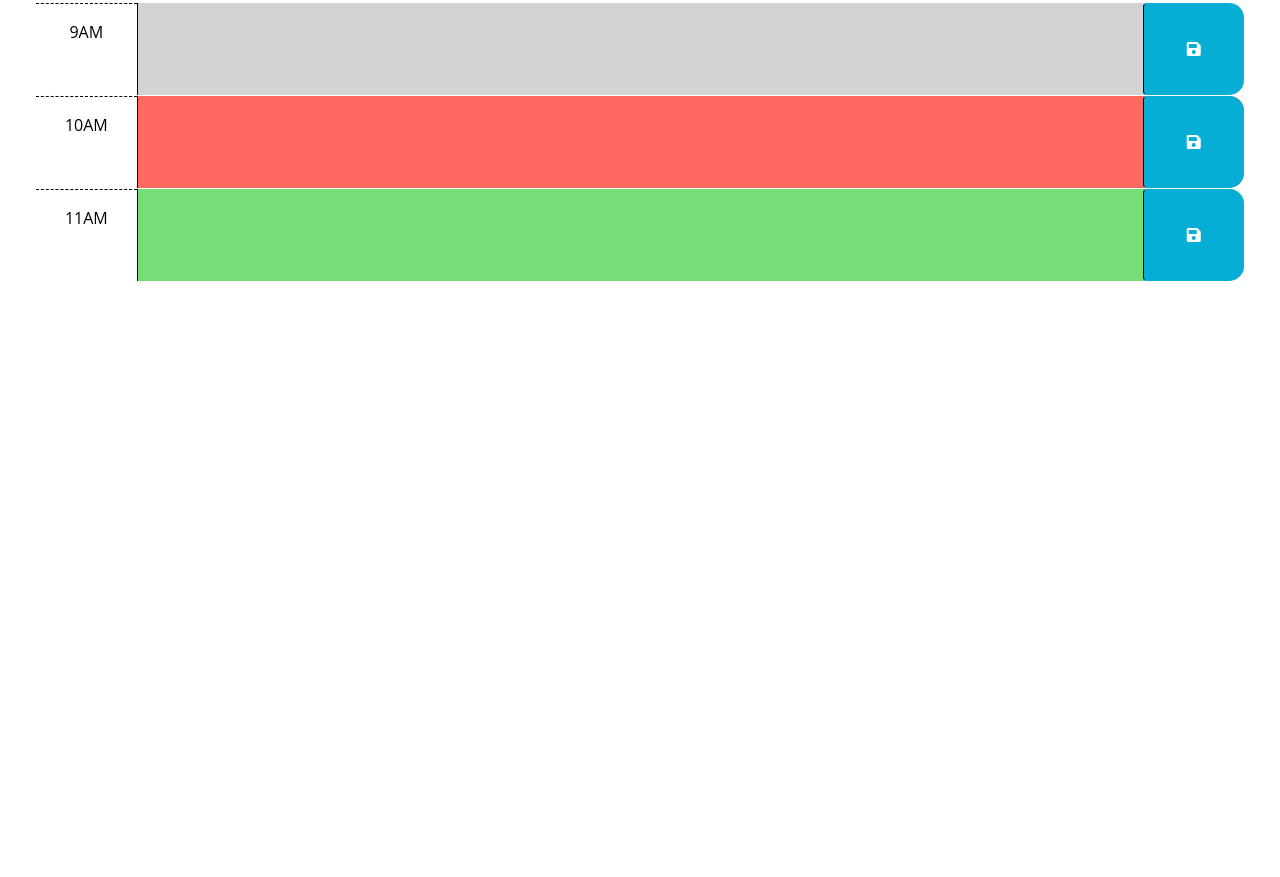
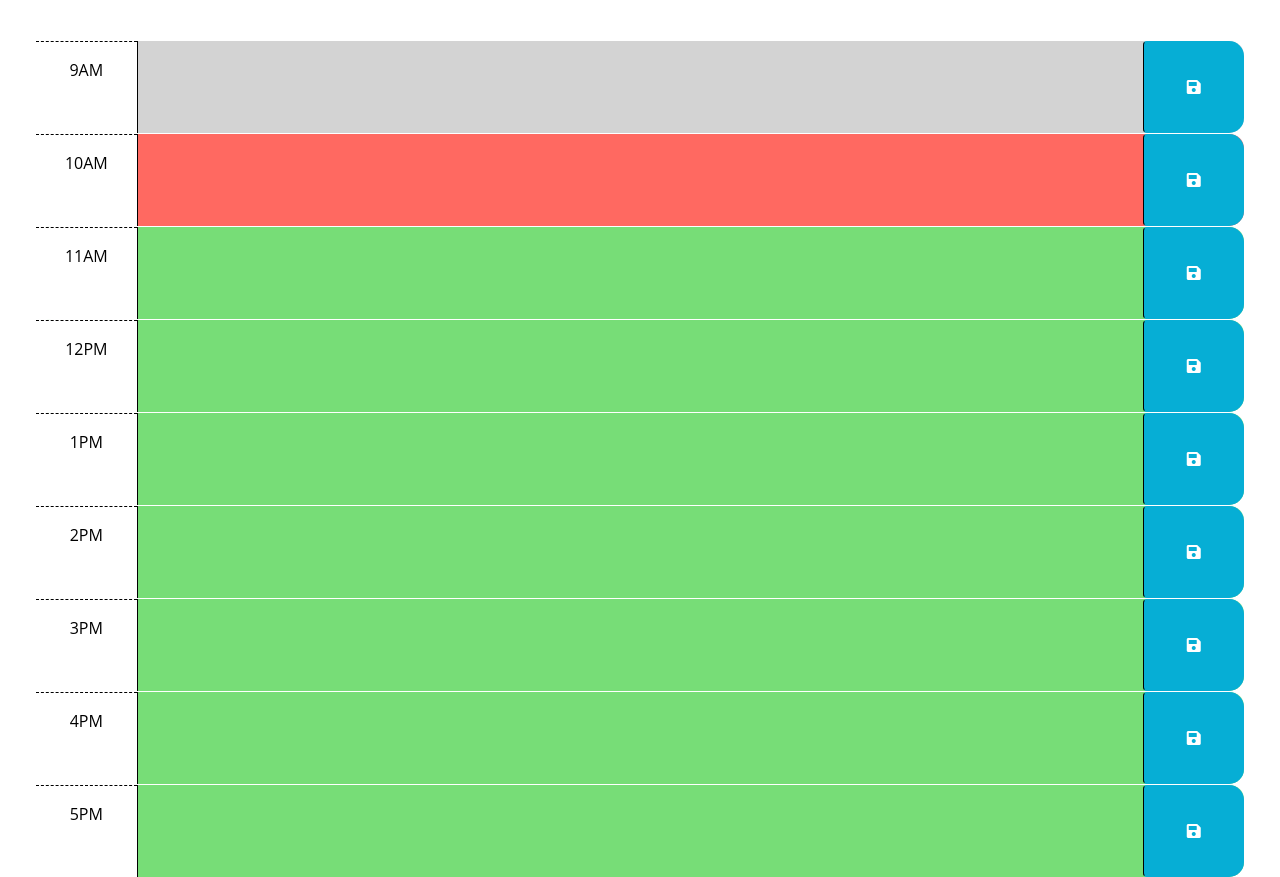
Before and after one commit to c-ramsey/calendarthingy, a plain HTML site: page index.html in a window 1280 px wide. Shown: the part 249-1126 px from the top of the page. Before the commit the page ends 800 px from the top, so only its background shows below. Drawn offline with nearby package versions, Linux system fonts and the light colour scheme; files that its build step writes are made by us from their sources; files whose address does not match are found by name.

Commit message:
display current date in header/added time blocks for remainder of daily schedule

```diff
--- a/dev/script.js
+++ b/dev/script.js
@@ -19,5 +19,14 @@ $(function () {
   // the values of the corresponding textarea elements. HINT: How can the id
   // attribute of each time-block be used to do this?
   //
-  // TODO: Add code to display the current date in the header of the page.
+
+  // Selected page header (jQuery)
+  var pageHeader = $('.display-3');
+  // Declared variables to set to current date (Day.js)
+  var currentDay = dayjs().format('dddd');
+  var currentMonth = dayjs().format('MMMM');
+  var currentDate = dayjs().date();
+  var currentYear = dayjs().year();
+  // Appended date to page header
+  pageHeader.append('<h2>' + currentDay + ' ' + currentMonth + ' ' + currentDate + ', ' + currentYear + '</h2>');
 });
--- a/dev/index.html
+++ b/index.html
@@ -67,6 +67,62 @@
           <i class="fas fa-save" aria-hidden="true"></i>
         </button>
       </div>
+
+      <!-- Example of a future time block. The "future" class adds a green background color. -->
+      <div id="hour-12" class="row time-block future">
+        <div class="col-2 col-md-1 hour text-center py-3">12PM</div>
+        <textarea class="col-8 col-md-10 description" rows="3"> </textarea>
+        <button class="btn saveBtn col-2 col-md-1" aria-label="save">
+          <i class="fas fa-save" aria-hidden="true"></i>
+        </button>
+      </div>
+
+      <!-- Example of a future time block. The "future" class adds a green background color. -->
+      <div id="hour-1" class="row time-block future">
+        <div class="col-2 col-md-1 hour text-center py-3">1PM</div>
+        <textarea class="col-8 col-md-10 description" rows="3"> </textarea>
+        <button class="btn saveBtn col-2 col-md-1" aria-label="save">
+          <i class="fas fa-save" aria-hidden="true"></i>
+        </button>
+      </div>
+
+      <!-- Example of a future time block. The "future" class adds a green background color. -->
+      <div id="hour-2" class="row time-block future">
+        <div class="col-2 col-md-1 hour text-center py-3">2PM</div>
+        <textarea class="col-8 col-md-10 description" rows="3"> </textarea>
+        <button class="btn saveBtn col-2 col-md-1" aria-label="save">
+          <i class="fas fa-save" aria-hidden="true"></i>
+        </button>
+      </div>
+
+      <!-- Example of a future time block. The "future" class adds a green background color. -->
+      <div id="hour-3" class="row time-block future">
+        <div class="col-2 col-md-1 hour text-center py-3">3PM</div>
+        <textarea class="col-8 col-md-10 description" rows="3"> </textarea>
+        <button class="btn saveBtn col-2 col-md-1" aria-label="save">
+          <i class="fas fa-save" aria-hidden="true"></i>
+        </button>
+      </div>
+
+      <!-- Example of a future time block. The "future" class adds a green background color. -->
+      <div id="hour-4" class="row time-block future">
+        <div class="col-2 col-md-1 hour text-center py-3">4PM</div>
+        <textarea class="col-8 col-md-10 description" rows="3"> </textarea>
+        <button class="btn saveBtn col-2 col-md-1" aria-label="save">
+          <i class="fas fa-save" aria-hidden="true"></i>
+        </button>
+      </div>
+
+      <!-- Example of a future time block. The "future" class adds a green background color. -->
+      <div id="hour-11" class="row time-block future">
+        <div class="col-2 col-md-1 hour text-center py-3">5PM</div>
+        <textarea class="col-8 col-md-10 description" rows="3"> </textarea>
+        <button class="btn saveBtn col-2 col-md-1" aria-label="save">
+          <i class="fas fa-save" aria-hidden="true"></i>
+        </button>
+      </div>
+
+
     </div>
 
     <script src="https://cdnjs.cloudflare.com/ajax/libs/jquery/3.2.1/jquery.min.js"></script>
```
Also changed, not shown: dev/05-third-party-apis-homework-demo.gif (renamed from 05-third-party-apis-homework-demo.gif).
